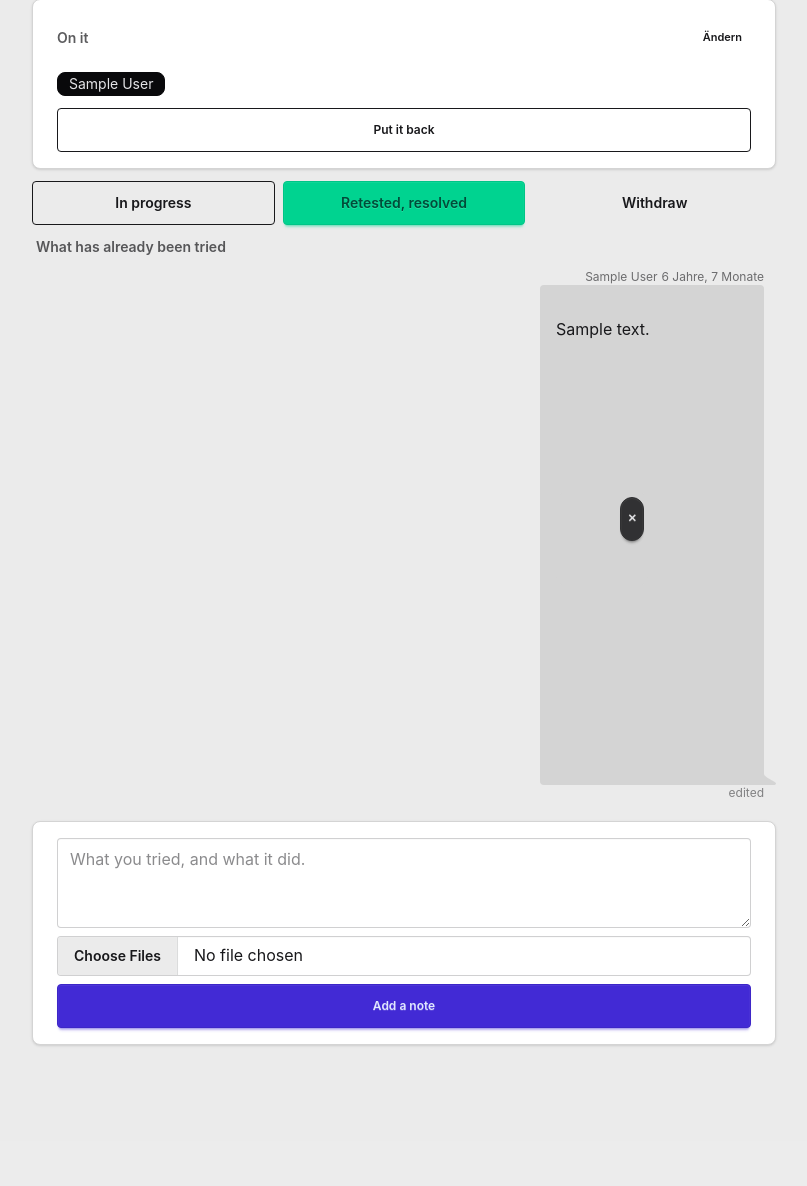
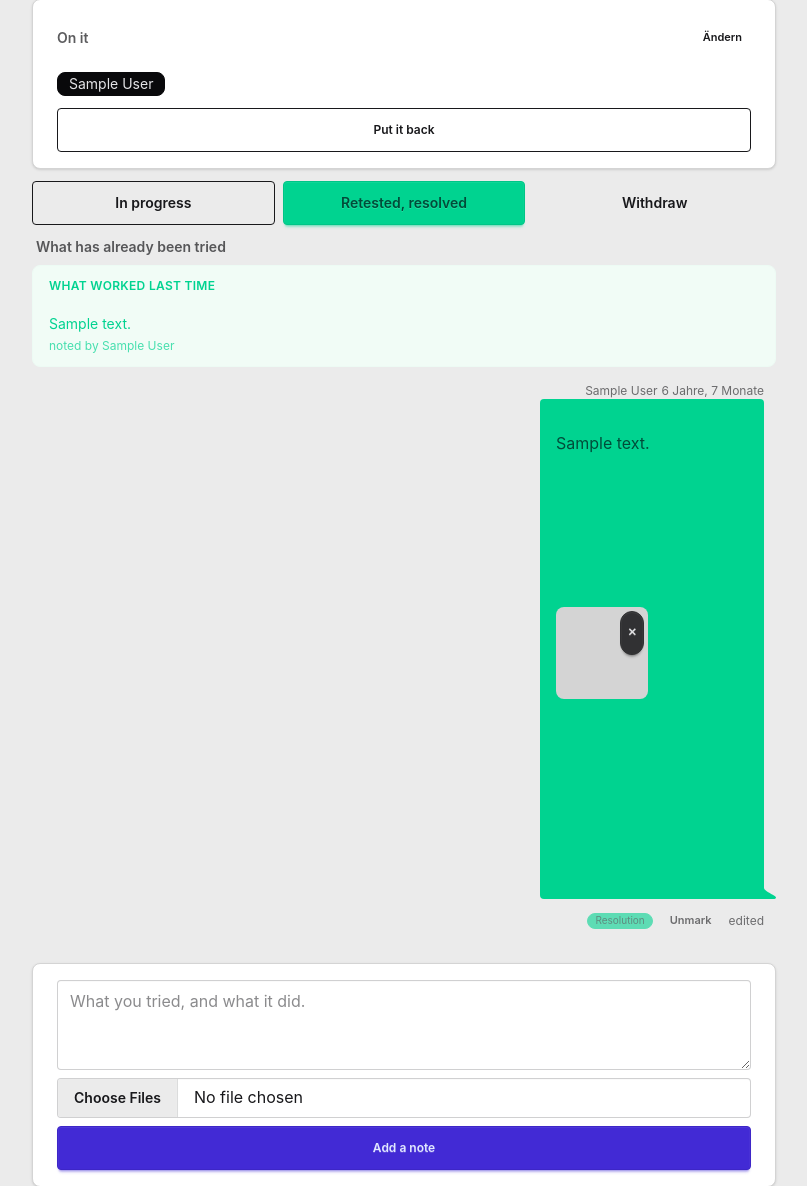
Before and after one commit to kiarn/school-tickets, a Django app: page /t/1/ in a window 1280 px wide. Shown: the part 412-1598 px from the top of the page, without its empty margins (236-1043 px from the left). Before the commit the page ends 1458 px from the top, so only its background shows below. Run offline with Django 5.2, Linux system fonts and the light colour scheme; a user stored in the database is signed in; tables that the repository leaves empty hold one stand-in row (values such as "Sample post"); data that the repository does not hold is empty; some libraries are stand-ins or nearby versions.

Commit message:
Mark comment as solution.

```diff
--- a/templates/tickets/detail.html
+++ b/templates/tickets/detail.html
@@ -285,6 +285,48 @@
         {% translate "What has already been tried" %}
     </h2>
 
+    {% comment %} The resolution rises to the top of the thread without leaving its
+       chronological place below (D-29): a ticket closed with nobody writing
+       down what worked is worth nothing to the next person, and that person
+       must not have to read twenty notes to find the one that mattered. When
+       the ticket is open again, the same note answers a different question --
+       what was tried last time -- so the heading changes and the note stays.
+       {% endcomment %}
+    {% if ticket.resolution_comment_id %}
+        <div class="alert alert-success alert-soft items-start mb-3">
+            <div class="min-w-0">
+                <p class="text-xs font-semibold uppercase tracking-wide">
+                    {% if ticket.status == "resolved" %}
+                        {% translate "What worked" %}
+                    {% else %}
+                        {% translate "What worked last time" %}
+                    {% endif %}
+                </p>
+                <p class="whitespace-pre-line break-words">
+                    {{ ticket.resolution_comment.body }}
+                </p>
+                <p class="text-xs opacity-70 mt-1">
+                    {% blocktranslate with who=ticket.resolution_comment.author %}
+                        noted by {{ who }}
+                    {% endblocktranslate %}
+                </p>
+            </div>
+        </div>
+    {% elif ticket.resolution_missing %}
+        {% comment %} The gap, shown rather than prevented. Closing never demands this
+           note (D-29) -- a required field teaches "ok", not a resolution, and
+           a duplicate or a false alarm has none to give. {% endcomment %}
+        <div class="alert alert-warning alert-soft mb-3 text-sm">
+            <span>
+                {% if can_work %}
+                    {% translate "Closed, but no note says what worked. Mark the one that does." %}
+                {% else %}
+                    {% translate "Closed, but no note says what worked." %}
+                {% endif %}
+            </span>
+        </div>
+    {% endif %}
+
     {% for comment in comments %}
         <div class="chat {% if comment.author_id == user.pk %}chat-end{% else %}chat-start{% endif %}">
             <div class="chat-header text-xs opacity-60 gap-1">
@@ -293,7 +335,7 @@
                     {{ comment.created_at|timesince }}
                 </time>
             </div>
-            <div class="chat-bubble whitespace-pre-line break-words">
+            <div class="chat-bubble whitespace-pre-line break-words {% if comment.pk == ticket.resolution_comment_id %}chat-bubble-success{% endif %}">
                 {{ comment.body }}
                 {% if comment.attachments.all %}
                     <div class="mt-2 w-48 max-w-full">
@@ -301,9 +343,33 @@
                     </div>
                 {% endif %}
             </div>
-            {% if comment.edited_at %}
-                <div class="chat-footer text-xs opacity-50">{% translate "edited" %}</div>
-            {% endif %}
+            <div class="chat-footer text-xs opacity-60 flex flex-wrap items-center gap-2">
+                {% comment %} The mark is offered on every note, and that is the proposal
+                   D-29 asks for: whoever repaired says which one it was, on the
+                   spot, without a form standing in the way. {% endcomment %}
+                {% if comment.pk == ticket.resolution_comment_id %}
+                    <span class="badge badge-success badge-xs">{% translate "Resolution" %}</span>
+                    {% if can_work %}
+                        <form method="post" action="{% url 'tickets:resolution' ticket.pk %}">
+                            {% csrf_token %}
+                            <button type="submit" class="btn btn-ghost btn-xs">
+                                {% translate "Unmark" %}
+                            </button>
+                        </form>
+                    {% endif %}
+                {% elif can_work %}
+                    <form method="post" action="{% url 'tickets:resolution' ticket.pk %}">
+                        {% csrf_token %}
+                        <input type="hidden" name="comment" value="{{ comment.pk }}">
+                        <button type="submit" class="btn btn-ghost btn-xs">
+                            {% translate "This is what worked" %}
+                        </button>
+                    </form>
+                {% endif %}
+                {% if comment.edited_at %}
+                    <span>{% translate "edited" %}</span>
+                {% endif %}
+            </div>
         </div>
     {% empty %}
         <p class="text-sm opacity-60 px-1">{% translate "No note yet." %}</p>
--- a/tickets/admin.py
+++ b/tickets/admin.py
@@ -19,6 +19,11 @@ class TicketAdmin(admin.ModelAdmin):
     list_filter = ("status", "visibility", "priority", "school")
     search_fields = ("title", "description", "room_label")
     inlines = [AssigneeInline]
+    # Read-only rather than editable: the default widget for this key lists
+    # every comment of every ticket, so a superuser could hang a note from
+    # another thread at the top of this one -- something the application's own
+    # route cannot do. It is set where the repair is documented (D-29).
+    readonly_fields = ("resolution_comment",)
 
 
 @admin.register(Tag)
--- a/tickets/models.py
+++ b/tickets/models.py
@@ -85,6 +85,19 @@ class Ticket(models.Model):
         related_name="tickets_resolved",
     )
     resolved_at = models.DateTimeField(null=True, blank=True)
+    # The note that says what actually worked (D-29). A foreign key on the
+    # ticket rather than a flag on Comment: a ticket has one resolution or
+    # none, which the key says by itself, and the list can draw it without
+    # reading a single comment. SET_NULL because a deleted note must not take
+    # the ticket with it.
+    resolution_comment = models.ForeignKey(
+        "Comment",
+        on_delete=models.SET_NULL,
+        null=True,
+        blank=True,
+        related_name="+",
+        verbose_name=_("Resolution"),
+    )
     # A reopened ticket signals an incomplete retest. Material for a
     # conversation with the pupil, never for a sanction, never shown publicly.
     reopened_count = models.PositiveIntegerField(default=0)
@@ -105,6 +118,18 @@ class Ticket(models.Model):
         if not self.room_label and self.room_id:
             self.room_label = self.room.name
         super().save(*args, **kwargs)
+
+    @property
+    def resolution_missing(self) -> bool:
+        """Closed with nothing written down about what worked.
+
+        Shown, never prevented (D-29). A required field would not teach anyone
+        to write a resolution, it would teach them to type "ok"; and it would
+        block the tickets that legitimately have none -- a duplicate, a false
+        alarm, a machine replaced. So the gap is drawn on the page and in the
+        list, and the form still closes.
+        """
+        return self.status == self.Status.RESOLVED and self.resolution_comment_id is None
 
 
 class TicketAssignee(models.Model):
--- a/tickets/urls.py
+++ b/tickets/urls.py
@@ -15,6 +15,7 @@ urlpatterns = [
     path("t/<int:pk>/claim/", views.ticket_claim, name="claim"),
     path("t/<int:pk>/assignees/", views.ticket_assignees, name="assignees"),
     path("t/<int:pk>/tags/", views.ticket_tags, name="tags"),
+    path("t/<int:pk>/resolution/", views.ticket_resolution, name="resolution"),
     path("t/<int:pk>/visibility/", views.ticket_visibility, name="visibility"),
     path("a/<int:pk>/", views.attachment, name="attachment"),
     path("a/<int:pk>/delete/", views.attachment_delete, name="attachment_delete"),
--- a/tickets/views.py
+++ b/tickets/views.py
@@ -86,7 +86,10 @@ def ticket_list(request):
 
     tickets = (
         Ticket.objects.visible_to(request.user)
-        .select_related("room", "created_by")
+        # ``resolution_comment`` joined here rather than read per card: the
+        # whole point of hanging the mark on the ticket (D-29) is that the list
+        # shows what worked without loading anybody's thread.
+        .select_related("room", "created_by", "resolution_comment")
         .prefetch_related("tags")
     )
 
@@ -175,7 +178,10 @@ def ticket_list(request):
 @login_required
 def ticket_detail(request, pk):
     ticket = get_object_or_404(
-        Ticket.objects.visible_to(request.user).select_related("room", "device"), pk=pk
+        Ticket.objects.visible_to(request.user).select_related(
+            "room", "device", "resolution_comment", "resolution_comment__author"
+        ),
+        pk=pk,
     )
     assignees = list(ticket.assignees.all())
     # One choice means nothing to choose: the block stays a plain statement of
@@ -426,6 +432,53 @@ def ticket_tags(request, pk):
 
 @require_POST
 @login_required
+def ticket_resolution(request, pk):
+    """Point at the note that says what actually worked, or take the mark off.
+
+    The teaching point comes first here: a ticket closed without anybody
+    writing down *what worked* is worth nothing to the next person, while the
+    thread is precisely "the team's technical memory". Marking one note forces
+    the sentence to be written, and makes it findable without re-reading twenty
+    others.
+
+    ``can_work_on``, for the reason that decides ``status`` and ``tags``: what
+    is being named is the repair, and reporting is not repairing.
+
+    **The mark survives a reopening**, deliberately. A fault that starts again
+    does not make the note untrue; it makes it the first thing to read, at the
+    exact moment somebody needs to know what has already been tried. The
+    ticket's own ``resolved_by`` and ``resolved_at`` are cleared on reopening
+    because they answer "who closed this, when" -- a question a reopened ticket
+    no longer has. "What worked last time" is a different question, and it
+    keeps its answer.
+
+    Neither audited nor notified, like ``ticket_tags`` and for the same reason:
+    this changes how a ticket is documented, not who may read it.
+    """
+    ticket = _ticket_or_404(request, pk)
+    if not can_work_on(request.user):
+        raise Http404
+
+    wanted = request.POST.get("comment") or ""
+    if wanted.isdigit():
+        # Looked up inside this ticket's own thread, never in Comment at large:
+        # an identifier from elsewhere would otherwise hang a stranger's note
+        # -- possibly from a ticket this reader may not even open -- at the top
+        # of this page.
+        ticket.resolution_comment = get_object_or_404(ticket.comments, pk=wanted)
+        messages.success(request, _("Marked as what worked."))
+    elif wanted:
+        # Not a number, so not an identifier: 404 rather than a silent unmark.
+        raise Http404
+    else:
+        ticket.resolution_comment = None
+        messages.success(request, _("Resolution mark removed."))
+    ticket.save(update_fields=["resolution_comment", "updated_at"])
+    return redirect("tickets:detail", pk=ticket.pk)
+
+
+@require_POST
+@login_required
 def ticket_visibility(request, pk):
     ticket = _ticket_or_404(request, pk)
     form = VisibilityForm(request.POST, user=request.user, ticket=ticket)
```
Also changed, not shown: templates/tickets/_ticket_card.html (+16 -0 lines), tickets/tests.py (+175 -0 lines), README.md, static/app.css, tickets/migrations/0003_ticket_resolution_comment.py (added).
